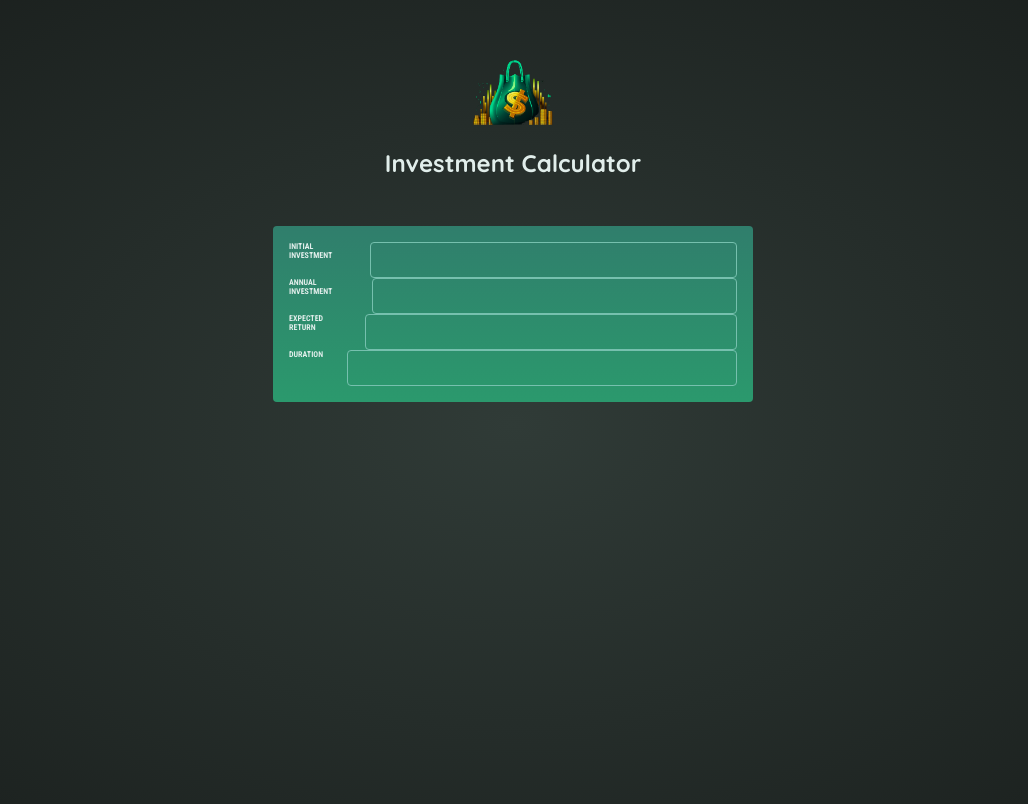
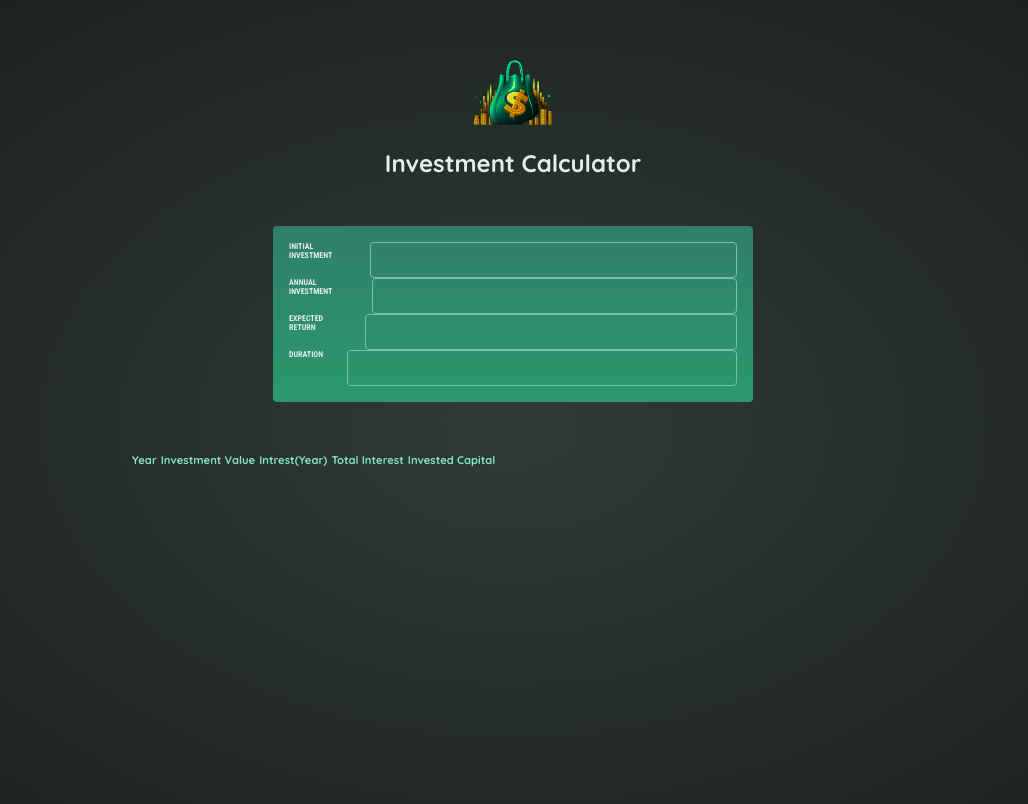
Before and after one commit to liaopeichen/react-investment-calculator, a React (Vite) app: page / in a window 1280 px wide. Shown: the top 804 px of the page, without its empty margins (127-1155 px from the left). Built offline with nearby package versions, Linux system fonts and the light colour scheme.

Commit message:
create initial Result component

```diff
--- a/src/App.jsx
+++ b/src/App.jsx
@@ -1,3 +1,4 @@
+import Result from "./components/Result";
 import UserInput from "./components/UserInput";
 
 function App() {
@@ -9,6 +10,9 @@ function App() {
         <UserInput label="expected return" />
         <UserInput label="duration" />
       </div>
+      <div id="result">
+        <Result />
+      </div>
     </main>
   );
 }
--- /dev/null
+++ b/src/components/Result.jsx
@@ -0,0 +1,16 @@
+export default function Result() {
+  return (
+    <table>
+      <thead>
+        <tr>
+          <th>Year</th>
+          <th>Investment Value</th>
+          <th>Intrest(Year)</th>
+          <th>Total Interest</th>
+          <th>Invested Capital</th>
+        </tr>
+      </thead>
+      <tbody></tbody>
+    </table>
+  );
+}
```
